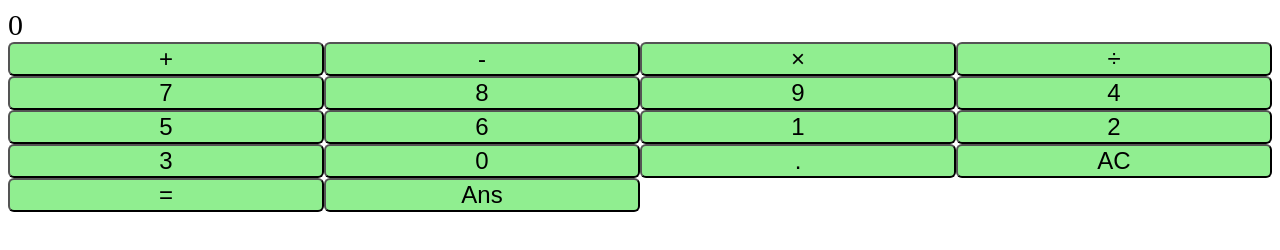
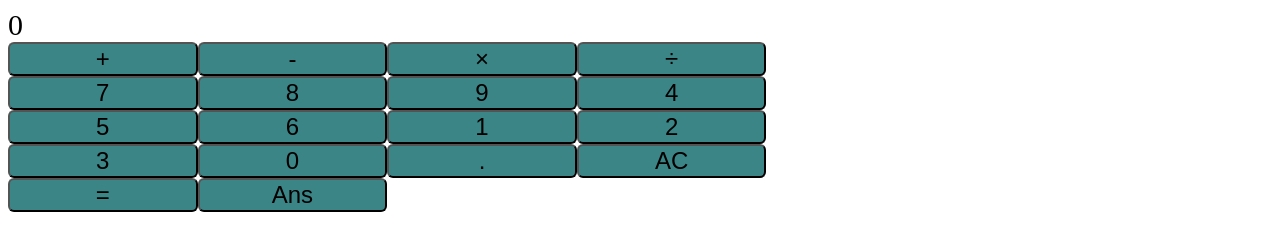
Before and after one commit to jordanmaisonneuve/jordanmaisonneuve.github.io, a plain HTML site: page Assignment2/index.html in a window 1280 px wide. Drawn offline with Linux system fonts and the light colour scheme.

Commit message:
Changed calculator color

```diff
--- a/Assignment2/css/styles.css
+++ b/Assignment2/css/styles.css
@@ -1,11 +1,13 @@
-
-
+html {
+  align-content: center;
+  align-items: center;
+}
 
 .calculator__keys {
   display: grid;
-  color: lightblue;
-  grid-template-columns: 25% 25% 25% 25%;
- grid-template-rows: 20% 20% 20% 20% 20%;
+  color: #3b8587;
+  grid-template-columns: 15% 15% 15% 15%;
+  grid-template-rows: 20% 20% 20% 20% 20%;
 }
 
 .calculator__display {
@@ -15,7 +17,7 @@
 button {
   font-size: 24px;
   color: black;
-  background-color: lightgreen;
+  background-color: #3b8587;
   border-radius: 6px;
   max-width: 100%;
   max-height: auto;
```
